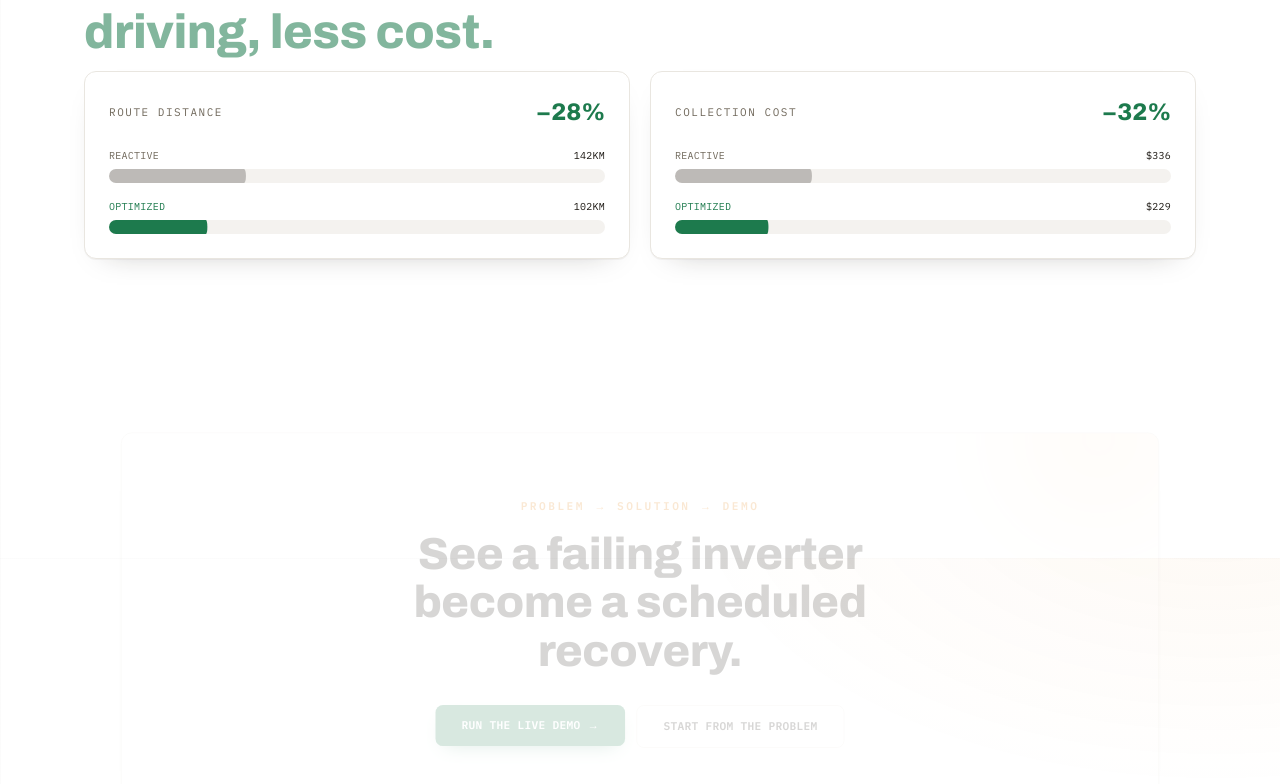
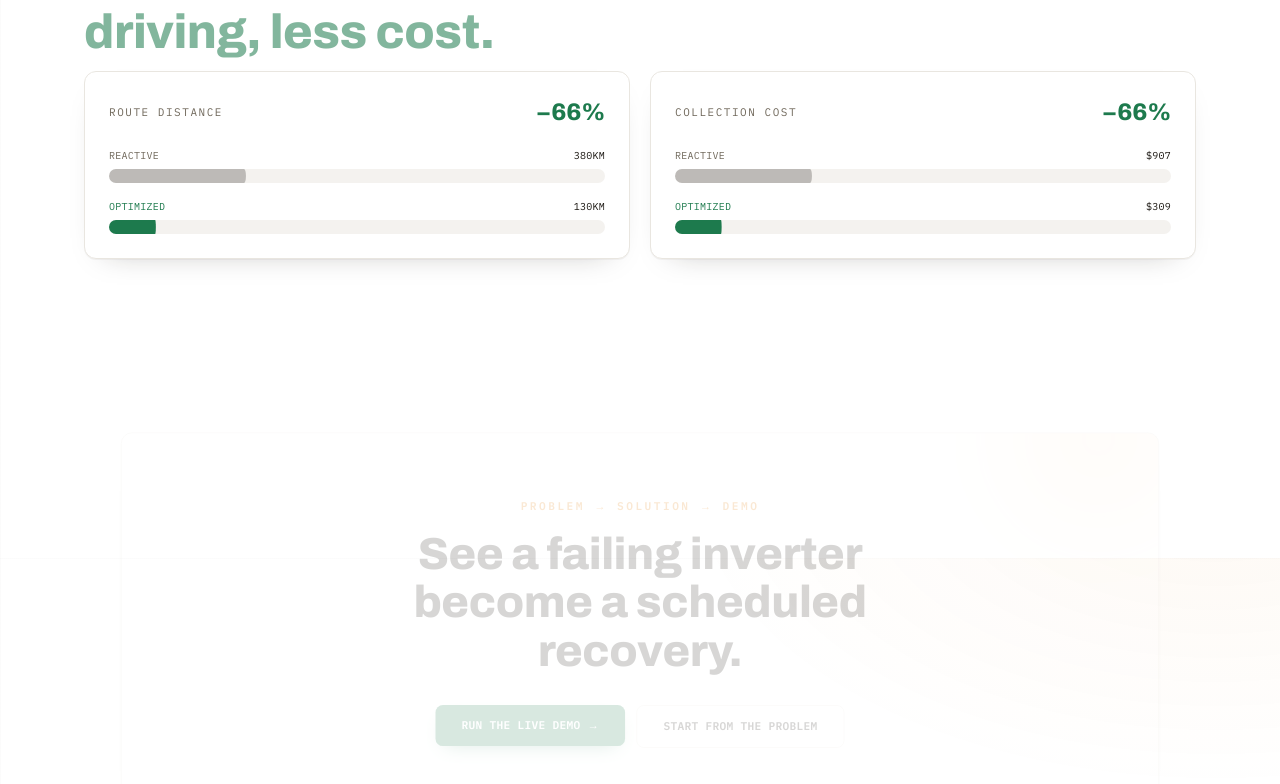
Before and after one commit to cobeo2004/hackathon-fork, a Next.js app: page / in a window 1280 px wide. Shown: the part 5842-6626 px from the top of the page. Built offline with nearby package versions, Linux system fonts and the light colour scheme.

Commit message:
fix: model reactive dispatch costs

```diff
--- a/src/app/_components/ResultsBand.tsx
+++ b/src/app/_components/ResultsBand.tsx
@@ -17,7 +17,7 @@ import { buildComparison } from "~/lib/cost";
 import { Card } from "~/components/ui";
 import { MotionProvider, useScrubbedReveal } from "./motion-features";
 
-const c = buildComparison(4);
+const c = buildComparison();
 
 export function ResultsBand() {
   const headRef = useRef<HTMLDivElement>(null);
--- a/src/app/_components/StatScrollband.tsx
+++ b/src/app/_components/StatScrollband.tsx
@@ -21,7 +21,7 @@ import { buildComparison } from "~/lib/cost";
 import { formatNumber } from "~/lib/format";
 import { MotionProvider } from "./motion-features";
 
-const comparison = buildComparison(4);
+const comparison = buildComparison();
 
 const FIGURES = [
   {
--- a/src/app/demo/_components/useSimulation.ts
+++ b/src/app/demo/_components/useSimulation.ts
@@ -14,6 +14,7 @@ import { useCallback, useEffect, useRef, useState } from "react";
 import { BASELINE_ROUTE, COSTS, OPTIMIZED_ROUTE, POINTS_BY_ID } from "~/data/demo";
 import type { Route } from "~/data/types";
 import { haversineKm, lerpLatLon, type LatLon } from "~/lib/geo";
+import { routeCost } from "~/lib/cost";
 
 const BASELINE_SECONDS = 13; // wall-clock duration of the baseline run at 1x speed
 const SAMPLE_INTERVAL_MS = 180; // how often the charts get a new data point
@@ -49,8 +50,10 @@ type FrameListener = (f: FrameState) => void;
 interface RouteGeometry {
   segs: { a: LatLon; b: LatLon; len: number; startKm: number }[];
   totalKm: number;
+  totalDurationMin: number;
   handlingPerStop: number;
-  collectionStopBoundaries: number[]; // cumulative km at which a collection stop is reached
+  collectionStopBoundaries: number[]; // cumulative km at which a POA_ collection stop is reached
+  depotDepartureBoundaries: number[]; // cumulative km at which the truck arrives at an intermediate depot (new dispatch)
 }
 
 function buildGeometry(route: Route, handlingPerStop: number): RouteGeometry {
@@ -66,20 +69,25 @@ function buildGeometry(route: Route, handlingPerStop: number): RouteGeometry {
 
   const segs: RouteGeometry["segs"] = [];
   const collectionStopBoundaries: number[] = [];
+  const depotDepartureBoundaries: number[] = [];
   let startKm = 0;
   for (let i = 1; i < pts.length; i++) {
     const len = rawLens[i - 1] * scale;
     segs.push({ a: pts[i - 1], b: pts[i], len, startKm });
     startKm += len;
-    // stops between depot (index 0) and recycling centre (last) are collection stops
-    if (i < pts.length - 1) collectionStopBoundaries.push(startKm);
+    // Only POA_ stops are collection stops (depot returns and mid-route RCs are not)
+    if (route.stops[i].startsWith("POA_")) collectionStopBoundaries.push(startKm);
+    // Intermediate depot arrivals mark the start of a new dispatch
+    if (i > 0 && route.stops[i] === "DEPOT_1") depotDepartureBoundaries.push(startKm);
   }
 
   return {
     segs,
     totalKm: route.total_distance_km,
+    totalDurationMin: (route.total_distance_km / COSTS.fallback_average_speed_kmh) * 60,
     handlingPerStop,
     collectionStopBoundaries,
+    depotDepartureBoundaries,
   };
 }
 
@@ -98,8 +106,15 @@ function truckAt(geo: RouteGeometry, distanceKm: number): TruckState {
 
 function costAt(geo: RouteGeometry, distanceKm: number): number {
   const d = Math.min(distanceKm, geo.totalKm);
-  const stopsDone = geo.collectionStopBoundaries.filter((b) => d >= b).length;
-  return COSTS.dispatch_per_route + d * COSTS.vehicle_operating_cost_per_km + stopsDone * geo.handlingPerStop;
+  const stopsDone = (geo.collectionStopBoundaries ?? []).filter((b) => d >= b).length;
+  const dispatchCount = 1 + (geo.depotDepartureBoundaries ?? []).filter((b) => d >= b).length;
+  return routeCost({
+    distance_km: d,
+    duration_min: geo.totalKm > 0 ? (d / geo.totalKm) * geo.totalDurationMin : 0,
+    collection_stops: stopsDone,
+    handling_per_stop: geo.handlingPerStop,
+    dispatch_count: dispatchCount,
+  });
 }
 
 export function useSimulation() {
@@ -192,8 +207,8 @@ export function useSimulation() {
         // Pin the final sample to exact canonical totals.
         const finalSample: SimSample = {
           t: Math.round(t * 10) / 10,
-          baselineCost: BASELINE_ROUTE.total_cost_aud,
-          optimizedCost: OPTIMIZED_ROUTE.total_cost_aud,
+          baselineCost: Math.round(costAt(baseGeo.current, baseGeo.current.totalKm)),
+          optimizedCost: Math.round(costAt(optGeo.current, optGeo.current.totalKm)),
           baselineDist: BASELINE_ROUTE.total_distance_km,
           optimizedDist: OPTIMIZED_ROUTE.total_distance_km,
         };
--- a/src/data/demo.ts
+++ b/src/data/demo.ts
@@ -30,7 +30,7 @@ export const DEMO_FIELD_PROVENANCE = {
   synthetic_site_estimates: {
     fields: ["installed_capacity_kw", "eol_mass_kg_estimate", "telemetry_snapshot"] as const,
     source: "synthetic" as const,
-    label: "Synthetically generated, not sourced from real sensor or facility data",
+    label: "Synthetically generated — not sourced from real sensor or facility data",
     method:
       "installed_capacity_kw = postcode_installs × 6.6 kW (ARENA/CER 2023 avg system size); " +
       "eol_mass_kg_estimate = eol_cohort × 320 kg (16 panels × 20 kg/panel, industry avg); " +
@@ -177,25 +177,39 @@ export const VEHICLE: Vehicle = {
 
 export const COLLECTION_SITE_IDS = SITES.map((s) => s.site_id);
 
+// total_cost_aud is computed from routeCost() at full distance so the preview
+// cards and post-simulation cards show the same number (no jump on run-end).
+// Formula: distance × $0.95/km + (distance/55 km/h) × $45/hr + stops × handling + $25/dispatch
+//
+// Reactive route: 4 separate trips dispatched as fault reports arrive.
+// The truck returns to depot between each batch — exactly as a reactive dispatcher works.
+// Contrast with the single AI-planned campaign below.
+// Cost: 380×0.95 + (380/55)×45 + 9×15 + 4×25 = $361 + $311 + $135 + $100 = $907
 export const BASELINE_ROUTE: Route = {
   route_id: "BASELINE_001",
-  label: "Current postcode-by-postcode planning",
+  label: "Reactive dispatch (4 separate trips)",
   strategy: "baseline",
   color: "#dc2626",
-  total_distance_km: 180,
-  total_cost_aud: 420,
+  total_distance_km: 380,
+  total_cost_aud: 907,
   collected_mass_kg: CER_TOTAL_EOL_COHORT,
   stops: [
     "DEPOT_1",
-    "POA_3012",
-    "POA_3020",
-    "POA_3029",
-    "POA_3039",
-    "POA_3058",
-    "POA_3061",
-    "POA_3072",
-    "POA_3337",
-    "POA_3752",
+    "POA_3752",  // trip 1 — Whittlesea (NE): first fault report
+    "RC_001",
+    "DEPOT_1",   // ← return to depot, new dispatch
+    "POA_3337",  // trip 2 — Melton (W)
+    "POA_3029",  //           Wyndham (SW): two reports batch
+    "RC_001",
+    "DEPOT_1",   // ← return to depot, new dispatch
+    "POA_3072",  // trip 3 — Darebin (NE)
+    "POA_3061",  //           Hume (N)
+    "POA_3058",  //           Merri-bek (N): three reports batch
+    "RC_001",
+    "DEPOT_1",   // ← return to depot, new dispatch
+    "POA_3020",  // trip 4 — Brimbank (W)
+    "POA_3039",  //           Moonee Valley (central)
+    "POA_3012",  //           Maribyrnong (W): three reports batch
     "RC_001",
   ],
 };
@@ -206,7 +220,7 @@ export const OPTIMIZED_ROUTE: Route = {
   strategy: "optimized",
   color: "#2563eb",
   total_distance_km: 130,
-  total_cost_aud: 300,
+  total_cost_aud: 309,
   collected_mass_kg: CER_TOTAL_EOL_COHORT,
   stops: [
     "DEPOT_1",
--- a/src/hooks/useRoadRoutes.ts
+++ b/src/hooks/useRoadRoutes.ts
@@ -28,18 +28,25 @@ export interface RoadRoutesState {
 }
 
 function comparisonFor(baseline: RoadRoute, optimized: RoadRoute): RoadRoutesState["comparison"] {
-  const collectionStops = Math.max(0, optimized.stops.length - 2);
+  // Recompute costs with OSRM distances; stop counts and dispatch counts mirror
+  // the canonical route structure (same logic as buildComparison in cost.ts).
+  const baselineCollectionStops = BASELINE_ROUTE.stops.filter((s) => s.startsWith("POA_")).length;
+  const optimizedCollectionStops = OPTIMIZED_ROUTE.stops.filter((s) => s.startsWith("POA_")).length;
+  const baselineTrips = 1 + BASELINE_ROUTE.stops.filter((s, i) => s === "DEPOT_1" && i > 0).length;
+
   const baselineCost = routeCost({
     distance_km: baseline.distanceKm,
     duration_min: baseline.durationMin ?? (baseline.distanceKm / COSTS.fallback_average_speed_kmh) * 60,
-    collection_stops: collectionStops,
+    collection_stops: baselineCollectionStops,
     handling_per_stop: COSTS.baseline_handling_per_stop,
+    dispatch_count: baselineTrips,
   });
   const optimizedCost = routeCost({
     distance_km: optimized.distanceKm,
     duration_min: optimized.durationMin ?? (optimized.distanceKm / COSTS.fallback_average_speed_kmh) * 60,
-    collection_stops: collectionStops,
+    collection_stops: optimizedCollectionStops,
     handling_per_stop: COSTS.optimized_handling_per_stop,
+    dispatch_count: 1,
   });
 
   return {
--- a/src/lib/cost.ts
+++ b/src/lib/cost.ts
@@ -1,12 +1,13 @@
 // Logistics cost model and baseline-vs-optimized comparison.
 
-import { COSTS } from "../data/demo";
+import { BASELINE_ROUTE, COSTS, OPTIMIZED_ROUTE } from "../data/demo";
 
 export interface CostInputs {
   distance_km: number;
   duration_min: number;
   collection_stops: number;
   handling_per_stop: number;
+  dispatch_count?: number; // defaults to 1; multi-trip reactive routes dispatch once per trip
 }
 
 /**
@@ -20,7 +21,7 @@ export function routeCost(i: CostInputs): number {
     i.distance_km * COSTS.vehicle_operating_cost_per_km +
     (i.duration_min / 60) * COSTS.driver_labour_cost_per_hour +
     i.collection_stops * i.handling_per_stop +
-    COSTS.dispatch_per_route
+    (i.dispatch_count ?? 1) * COSTS.dispatch_per_route
   );
 }
 
@@ -34,21 +35,29 @@ export interface Comparison {
   collectedMassKg: number;
 }
 
-/** Full headline comparison computed from the canonical demo inputs. */
-export function buildComparison(collectionStops = 4): Comparison {
-  const baselineDistance = 142;
-  const optimizedDistance = 102;
+/** Full headline comparison derived from the canonical route constants. */
+export function buildComparison(): Comparison {
+  const baselineDistance = BASELINE_ROUTE.total_distance_km;
+  const optimizedDistance = OPTIMIZED_ROUTE.total_distance_km;
+  // Only POA_ stops are collection stops — depot returns and RC mid-route are not.
+  const baselineCollectionStops = BASELINE_ROUTE.stops.filter((s) => s.startsWith("POA_")).length;
+  const optimizedCollectionStops = OPTIMIZED_ROUTE.stops.filter((s) => s.startsWith("POA_")).length;
+  // Each DEPOT_1 after index 0 is a new dispatch event.
+  const baselineTrips =
+    1 + BASELINE_ROUTE.stops.filter((s, i) => s === "DEPOT_1" && i > 0).length;
   const baselineCost = routeCost({
     distance_km: baselineDistance,
     duration_min: (baselineDistance / COSTS.fallback_average_speed_kmh) * 60,
-    collection_stops: collectionStops,
+    collection_stops: baselineCollectionStops,
     handling_per_stop: COSTS.baseline_handling_per_stop,
+    dispatch_count: baselineTrips,
   });
   const optimizedCost = routeCost({
     distance_km: optimizedDistance,
     duration_min: (optimizedDistance / COSTS.fallback_average_speed_kmh) * 60,
-    collection_stops: collectionStops,
+    collection_stops: optimizedCollectionStops,
     handling_per_stop: COSTS.optimized_handling_per_stop,
+    dispatch_count: 1,
   });
 
   return {
--- a/src/lib/metrics.ts
+++ b/src/lib/metrics.ts
@@ -33,7 +33,7 @@ export function dashboardMetrics() {
     (sum, s) => sum + (s.eol_mass_kg_estimate ?? s.total_mass_kg),
     0,
   );
-  const comparison = buildComparison(readyForCollection.length);
+  const comparison = buildComparison();
 
   return {
     totalSites: SITES.length,
--- a/src/server/routers/comparison.ts
+++ b/src/server/routers/comparison.ts
@@ -1,9 +1,6 @@
-import { z } from "zod";
 import { publicProcedure, router } from "../trpc";
 import { buildComparison } from "~/lib/cost";
 
 export const comparisonRouter = router({
-  summary: publicProcedure
-    .input(z.object({ stops: z.number().int().positive() }).optional())
-    .query(({ input }) => buildComparison(input?.stops ?? 4)),
+  summary: publicProcedure.query(() => buildComparison()),
 });
```
